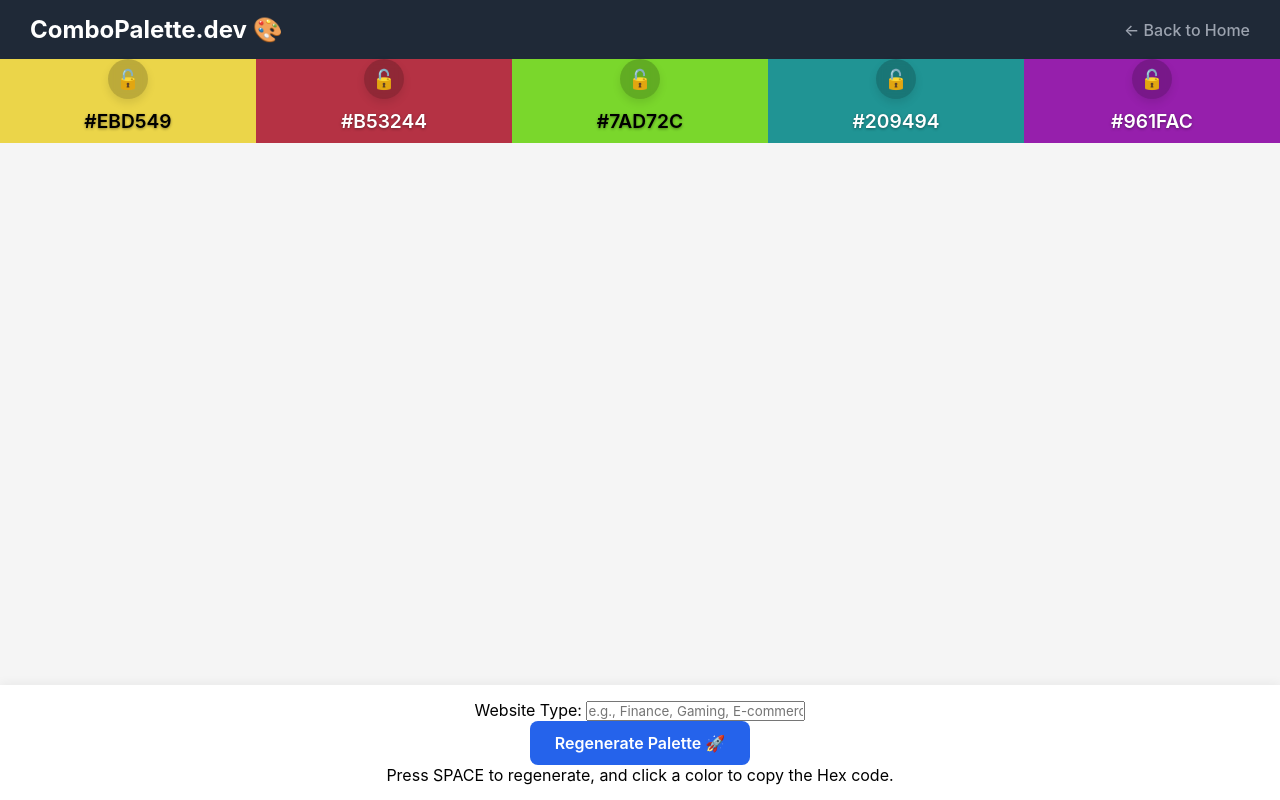
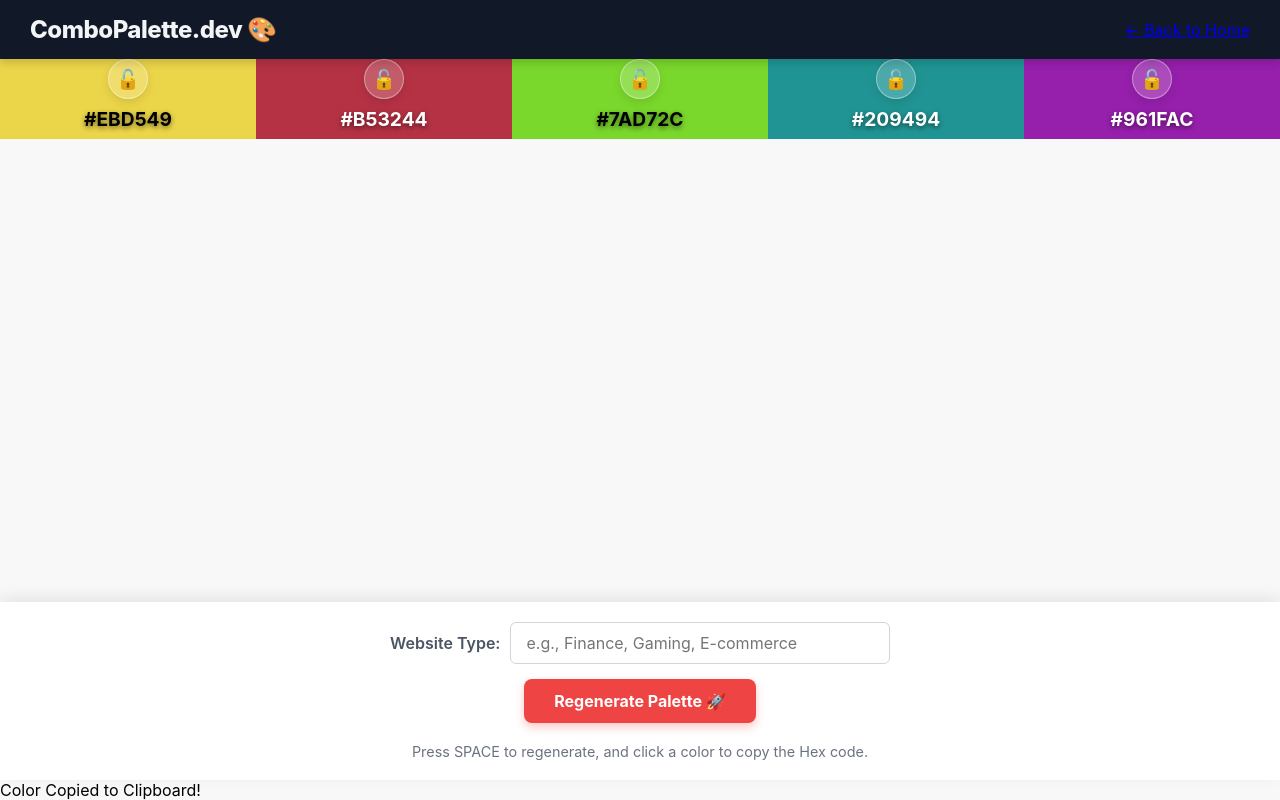
Before and after one commit to Fathiu2003/Combo-palette, a plain HTML site: page generator.html in a window 1280 px wide. Drawn offline with Linux system fonts and the light colour scheme.

Commit message:
Refactor CSS for premium styling and layout improvements
Refactor styles for premium look and feel, including header, buttons, and layout adjustments.

```diff
--- a/style.css
+++ b/style.css
@@ -1,4 +1,4 @@
-/* --- style.css --- */
+/* --- style.css (Premium Refactor) --- */
 * {
     margin: 0;
     padding: 0;
@@ -7,47 +7,38 @@
 }
 
 body {
-    background-color: #f5f5f5;
+    background-color: #f8f8f8; /* Light gray background */
     min-height: 100vh;
     display: flex;
     flex-direction: column;
 }
 
-/* Header & Navigation (Used on both pages) */
+/* --- Header & Navigation --- */
 header {
-    background: #1f2937;
+    background: #111827; /* Dark header */
     padding: 15px 30px;
-    box-shadow: 0 2px 4px rgba(0, 0, 0, 0.1);
+    box-shadow: 0 4px 8px rgba(0, 0, 0, 0.15);
     display: flex;
     justify-content: space-between;
     align-items: center;
+    position: sticky; /* Sticky header for premium feel */
+    top: 0;
+    z-index: 100;
 }
 
 header h1 {
-    color: #ffffff;
+    color: #f3f4f6;
     font-size: 1.5rem;
-    font-weight: 700;
+    font-weight: 800;
+    letter-spacing: -0.5px;
 }
 
-nav a {
-    color: #9ca3af;
-    text-decoration: none;
-    font-weight: 500;
-    margin-left: 20px;
-    transition: color 0.2s;
-}
-
-nav a:hover {
-    color: #3b82f6;
-}
-
-/* --- Generator Specific Styles (From previous code) --- */
+/* --- Generator Specific Styles --- */
 
 .colors-container {
     display: flex;
     flex-grow: 1;
     width: 100%;
-    transition: height 0.3s;
 }
 
 .color-col {
@@ -57,70 +48,91 @@
     align-items: center;
     justify-content: space-around;
     flex: 1;
-    transition: background 0.4s ease;
+    transition: all 0.4s ease;
     position: relative;
     user-select: none;
 }
 
 .color-col h2 {
     font-size: 1.2rem;
-    font-weight: 600;
-    padding: 10px 15px;
-    border-radius: 5px;
-    text-shadow: 0 1px 3px rgba(0, 0, 0, 0.4);
+    font-weight: 700;
+    padding: 8px 12px;
+    border-radius: 4px;
+    text-shadow: 0 2px 5px rgba(0, 0, 0, 0.5);
     transition: color 0.4s;
+    cursor: copy;
 }
 
 .lock-btn {
-    background: rgba(0, 0, 0, 0.2);
-    border: none;
+    background: rgba(255, 255, 255, 0.2); /* Semi-transparent white */
+    border: 1px solid rgba(255, 255, 255, 0.4);
+    box-shadow: 0 4px 10px rgba(0, 0, 0, 0.1);
+    backdrop-filter: blur(5px);
     width: 40px;
     height: 40px;
     border-radius: 50%;
     font-size: 1.2rem;
     cursor: pointer;
-    backdrop-filter: blur(5px);
-    transition: background 0.3s, transform 0.1s;
-    box-shadow: 0 4px 8px rgba(0, 0, 0, 0.1);
+    transition: all 0.2s;
+}
+.lock-btn:hover { background: rgba(255, 255, 255, 0.4); transform: scale(1.05); }
+
+/* --- Control Panel (Panel) --- */
+.panel {
+    background: white;
+    box-shadow: 0 -5px 15px rgba(0, 0, 0, 0.08);
+    display: flex;
+    flex-direction: column;
+    align-items: center;
+    padding: 20px;
+    gap: 15px;
+    min-height: 150px;
 }
 
-.lock-btn:hover { background: rgba(0, 0, 0, 0.4); }
+.control-group {
+    display: flex;
+    gap: 10px;
+    width: 100%;
+    max-width: 500px;
+    align-items: center;
+}
 
-.panel {
-    background: white;
-    box-shadow: 0 -2px 10px rgba(0, 0, 0, 0.05);
-    display: flex;
-    justify-content: center;
-    flex-direction: column;
-    align-items: center;
-    padding: 15px;
+.control-group label {
+    font-weight: 600;
+    color: #4b5563;
+    flex-shrink: 0;
+}
+
+.control-group input {
+    flex-grow: 1;
+    padding: 10px 15px;
+    border: 1px solid #d1d5db;
+    border-radius: 6px;
+    font-size: 1rem;
+    transition: border-color 0.3s;
+}
+
+.control-group input:focus {
+    border-color: #3b82f6;
+    outline: none;
+    box-shadow: 0 0 0 3px rgba(59, 130, 246, 0.2);
 }
 
 .generate-btn {
-    padding: 12px 25px;
+    padding: 12px 30px;
     font-size: 1rem;
-    background: #2563eb;
+    background: #ef4444; /* Primary CTA Red */
     color: white;
     border: none;
     border-radius: 8px;
+    font-weight: 700;
     cursor: pointer;
-    font-weight: 600;
-    transition: background 0.2s;
+    box-shadow: 0 4px 10px rgba(239, 68, 68, 0.3);
+    transition: all 0.2s;
 }
+.generate-btn:hover { background: #dc2626; transform: translateY(-1px); }
 
-.copy-popup {
-    position: fixed;
-    bottom: 30px;
-    background: #333;
-    color: white;
-    padding: 10px 20px;
-    border-radius: 5px;
-    transform: translateY(100px);
-    transition: transform 0.5s cubic-bezier(0.175, 0.885, 0.32, 1.275);
-    pointer-events: none;
-    z-index: 1000;
-}
-.copy-popup.active { transform: translateY(0px); }
+.instruction { color: #6b7280; font-size: 0.9rem; margin-top: 5px; }
 
 /* --- Homepage Specific Styles --- */
 
@@ -129,40 +141,35 @@
     flex-direction: column;
     align-items: center;
     text-align: center;
-    padding: 50px 20px;
+    padding: 80px 20px;
     gap: 20px;
     flex-grow: 1;
 }
 
 .hero h2 {
-    font-size: 2.5rem;
+    font-size: 2.8rem;
     color: #1f2937;
     margin-bottom: 10px;
-    font-weight: 700;
+    font-weight: 800;
 }
 
 .hero p {
-    color: #6b7280;
-    font-size: 1.1rem;
-    max-width: 600px;
-    margin-bottom: 20px;
+    color: #4b5563;
+    font-size: 1.15rem;
+    max-width: 700px;
+    margin-bottom: 30px;
+    line-height: 1.6;
 }
 
-.start-btn {
-    padding: 15px 35px;
-    font-size: 1.2rem;
-    background: #ef4444; /* Red accent for CTA */
-    color: white;
-    text-decoration: none;
-    border-radius: 8px;
-    font-weight: 600;
-    transition: background 0.2s;
-}
-.start-btn:hover { background: #dc2626; }
+/* --- Utilities --- */
+.text-accent { color: #ef4444; }
+
 
 /* Mobile Styles */
 @media (max-width: 600px) {
-    header h1 { font-size: 1.2rem; }
-    nav a { margin-left: 10px; }
-    .hero h2 { font-size: 1.8rem; }
+    header h1 { font-size: 1.4rem; }
+    .hero h2 { font-size: 2rem; }
+    .hero p { font-size: 1rem; }
+    .control-group { flex-direction: column; }
+    .control-group label { align-self: flex-start; }
 }
```
